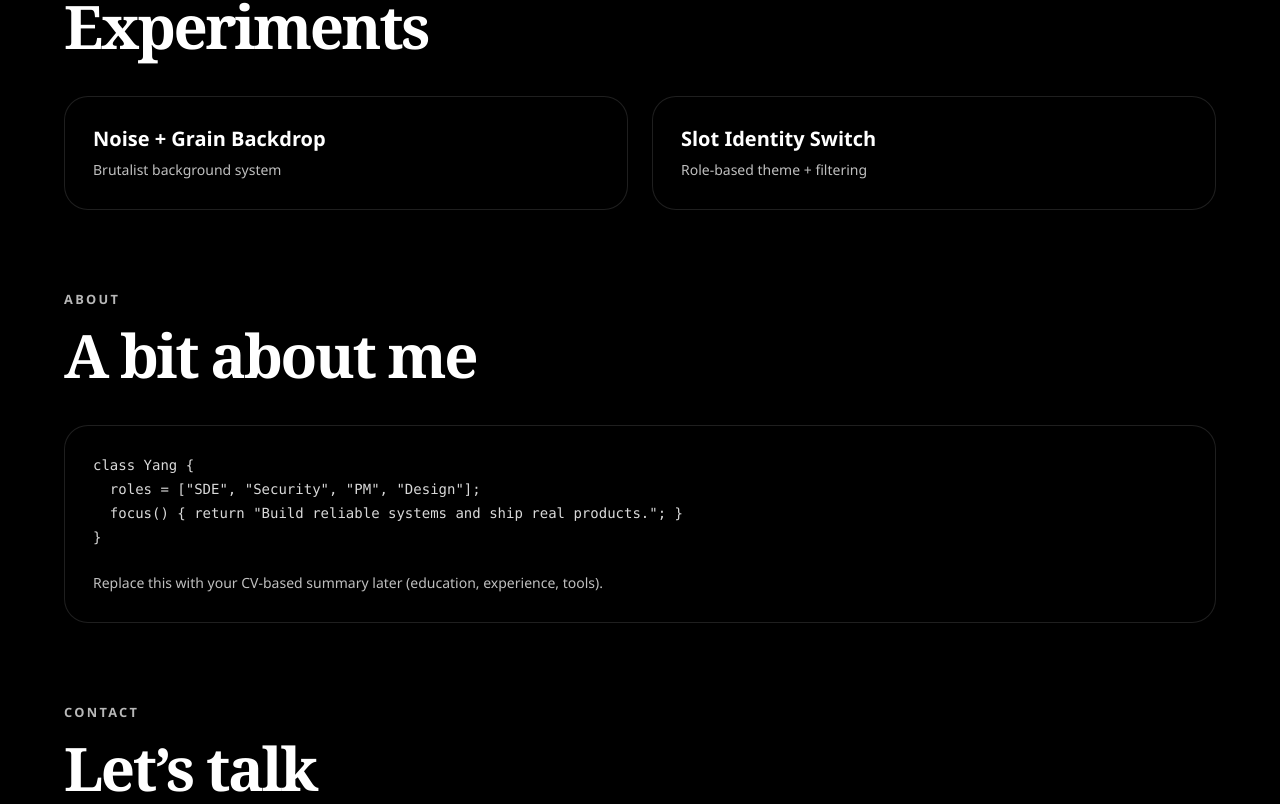
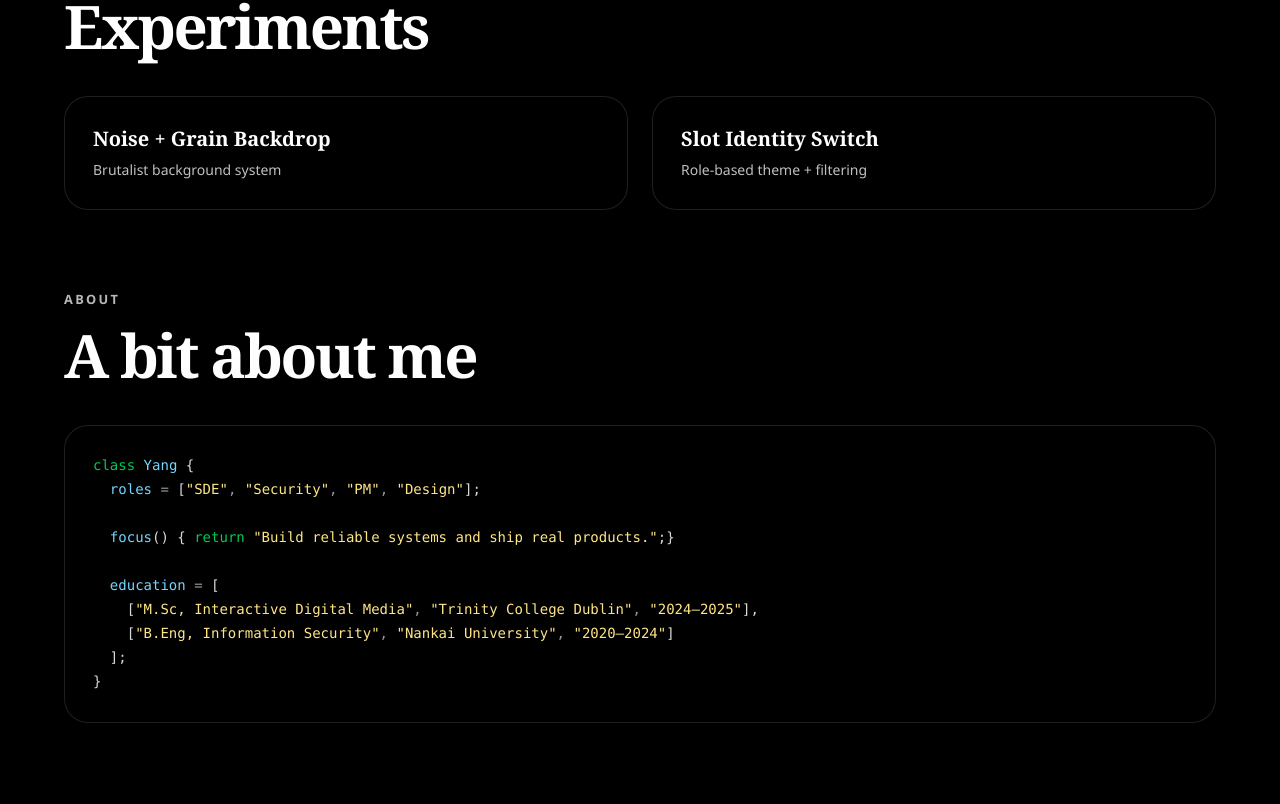
Before and after one commit to runxii/runxii.github.io, a Next.js app: page / in a window 1280 px wide. Shown: the part 1716-2520 px from the top of the page. Built offline with nearby package versions, Linux system fonts and the light colour scheme.

Commit message:
feat(home):#1 mobile project previewImg scroll to unblur

```diff
--- a/src/app/globals.css
+++ b/src/app/globals.css
@@ -24,7 +24,7 @@ html, body { height: 100%; }
 
 body {
   background: rgb(var(--bg));
-  color: rgb(var(--fg));
+  /*color: rgb(var(--fg));*/
   /*font-family: var(--font-sans), serif;*/
   text-rendering: geometricPrecision;
   -webkit-font-smoothing: antialiased;
@@ -36,7 +36,6 @@ h2 {
 }
 
 a {
-  color: inherit;
   font-family: inherit;
   text-decoration: none;
 }
--- a/src/components/sections/AboutSection.tsx
+++ b/src/components/sections/AboutSection.tsx
@@ -7,17 +7,59 @@ export function AboutSection() {
                     A bit about me
                 </h2>
 
-                <div className="mt-10 rounded-3xl border border-white/12 bg-black/35 p-7 backdrop-blur-md">
-          <pre className="whitespace-pre-wrap text-sm leading-6 opacity-85">
-{`class Yang {
-  roles = ["SDE", "Security", "PM", "Design"];
-  focus() { return "Build reliable systems and ship real products."; }
-}`}
-          </pre>
-                    <p className="mt-6 text-sm opacity-75">
-                        Replace this with your CV-based summary later (education, experience, tools).
-                    </p>
+                <div className="mt-10 rounded-3xl border border-white/12 bg-black/40 p-5 sm:p-7 backdrop-blur-md shadow-[0_20px_80px_rgba(0,0,0,0.35)]">
+                  <pre className="overflow-x-auto whitespace-pre text-[13px] sm:text-sm leading-6">
+                    <code className="font-mono text-white/85">
+                      <span className="text-green-500">class</span>{" "}
+                        <span className="text-sky-300">Yang</span>{" "}
+                        {"{\n"}
+                        {"  "}
+                        <span className="text-sky-300">roles</span>{" "}
+                        <span className="text-white/60">=</span>{" "}
+                        <span className="text-white/85">[</span>
+                      <span className="text-amber-200">"SDE"</span>
+                      <span className="text-white/60">, </span>
+                      <span className="text-amber-200">"Security"</span>
+                      <span className="text-white/60">, </span>
+                      <span className="text-amber-200">"PM"</span>
+                      <span className="text-white/60">, </span>
+                      <span className="text-amber-200">"Design"</span>
+                      <span className="text-white/85">];</span>
+                        {"\n\n"}
+                        {"  "}
+                        <span className="text-sky-300">focus</span>
+                      <span className="text-white/85">()</span>{" "}
+                        {"{ "}
+                        <span className="text-green-500">return</span>{" "}
+                        <span className="text-amber-200">"Build reliable systems and ship real products."</span>
+                      <span className="text-white/85">;{"}"}</span>
+                        {"\n\n"}
+                        {"  "}
+                        <span className="text-sky-300">education</span>{" "}
+                        <span className="text-white/60">=</span>{" "}
+                        <span className="text-white/85">[</span>
+                        {"\n    "}
+                        <span className="text-white/85">[</span>
+                      <span className="text-amber-200">"M.Sc, Interactive Digital Media"</span>
+                      <span className="text-white/60">, </span>
+                      <span className="text-amber-200">"Trinity College Dublin"</span>
+                      <span className="text-white/60">, </span>
+                      <span className="text-amber-200">"2024–2025"</span>
+                      <span className="text-white/85">],</span>
+                        {"\n    "}
+                        <span className="text-white/85">[</span>
+                      <span className="text-amber-200">"B.Eng, Information Security"</span>
+                      <span className="text-white/60">, </span>
+                      <span className="text-amber-200">"Nankai University"</span>
+                      <span className="text-white/60">, </span>
+                      <span className="text-amber-200">"2020–2024"</span>
+                      <span className="text-white/85">]</span>
+                        {"\n  "}<span className="text-white/85">];</span>
+                        {"\n"}{"}"}
+                    </code>
+                  </pre>
                 </div>
+
             </div>
         </section>
     );
--- a/src/components/sections/FooterLinks.tsx
+++ b/src/components/sections/FooterLinks.tsx
@@ -11,7 +11,7 @@ export function FooterLinks() {
         <div className="container-brutal">
             <div className="flex items-center justify-center gap-10 text-xs font-medium uppercase tracking-[0.18em] opacity-75">
                 {links.map((l) => (
-                    <a key={l.label} href={l.href} className="hover:opacity-100 transition-opacity">
+                    <a key={l.label} href={l.href} className="opacity-60 hover:opacity-100 transition-opacity duration-200 ease-in-out">
                         {l.label}
                     </a>
                 ))}
--- a/src/components/sections/LabSection.tsx
+++ b/src/components/sections/LabSection.tsx
@@ -16,7 +16,7 @@ export function LabSection() {
                             href={x.href}
                             className="rounded-3xl border border-white/12 bg-black/35 p-7 backdrop-blur-md hover:bg-white/5 transition"
                         >
-                            <div className="text-xl font-semibold">{x.title}</div>
+                            <div className="text-xl font-serif font-semibold">{x.title}</div>
                             <div className="mt-2 text-sm opacity-75">{x.note}</div>
                         </a>
                     ))}
--- a/src/components/sections/Navbar.tsx
+++ b/src/components/sections/Navbar.tsx
@@ -8,8 +8,7 @@ export function Navbar() {
                     <a
                         key={item.key}
                         href={item.href}
-                        className="opacity-70 hover:opacity-100 font-normal hover:font-bold transition-all duration-200 ease-in-out"
-                    >
+                        className="text-white hover:text-green-600 opacity-70 hover:opacity-100 font-normal hover:font-bold transition-all duration-200 ease-in-out">
                         {item.label}
                     </a>
                 ))}
--- a/src/components/sections/StartSection.tsx
+++ b/src/components/sections/StartSection.tsx
@@ -11,8 +11,6 @@ export function StartSection() {
                         <br/>
                         And I work as a…
                     </h1>
-
-                    {/*<IdentitySwitch/>*/}
                 </div>
             </div>
         </section>
```
Also changed, not shown: src/components/work/ProjectCard.tsx (+74 -6 lines).
